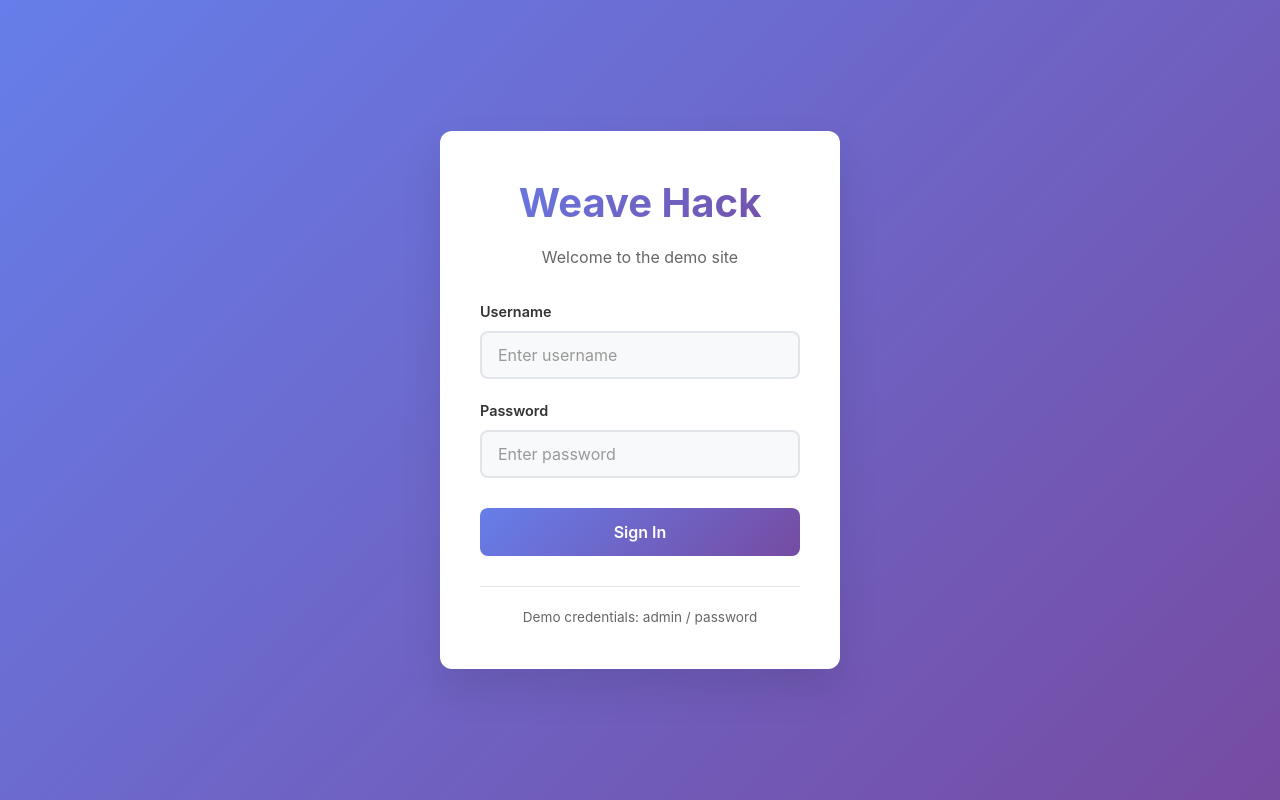
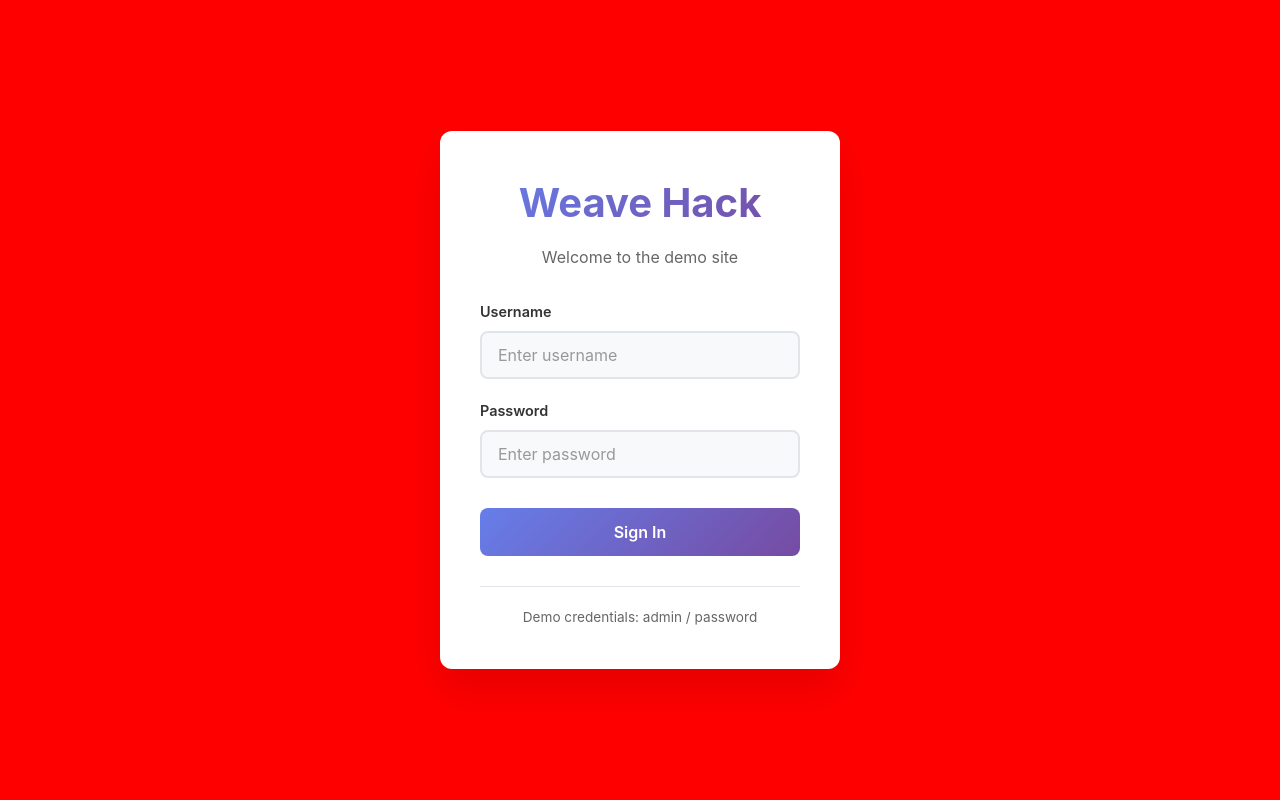
Before and after one commit to NTh1nk/weaveDemo, a React (Create React App) app in the folder weave-demo/: page / in a window 1280 px wide. Built offline with nearby package versions, Linux system fonts and the light colour scheme.

Commit message:
changed bg to red for testing

```diff
--- a/weave-demo/src/App.css
+++ b/weave-demo/src/App.css
@@ -5,8 +5,8 @@
 }
 
 body {
-  font-family: -apple-system, BlinkMacSystemFont, 'Segoe UI', 'Roboto', 'Oxygen',
-    'Ubuntu', 'Cantarell', 'Fira Sans', 'Droid Sans', 'Helvetica Neue',
+	font-family: -apple-system, BlinkMacSystemFont, "Segoe UI", "Roboto", "Oxygen",
+		"Ubuntu", "Cantarell", "Fira Sans", "Droid Sans", "Helvetica Neue",
 		sans-serif;
 	-webkit-font-smoothing: antialiased;
 	-moz-osx-font-smoothing: grayscale;
@@ -16,6 +16,7 @@ body {
 .App {
 	min-height: 100vh;
 	width: 100%;
+	background-color: #ff0000;
 }
 
 /* Remove default button styles */
--- a/weave-demo/src/Login.css
+++ b/weave-demo/src/Login.css
@@ -3,7 +3,7 @@
 	display: flex;
 	align-items: center;
 	justify-content: center;
-  background: linear-gradient(135deg, #667eea 0%, #764ba2 100%);
+	background: #ff0000;
 	padding: 20px;
 }
 
```
Lines whose indentation alone changed are shown as unchanged.
